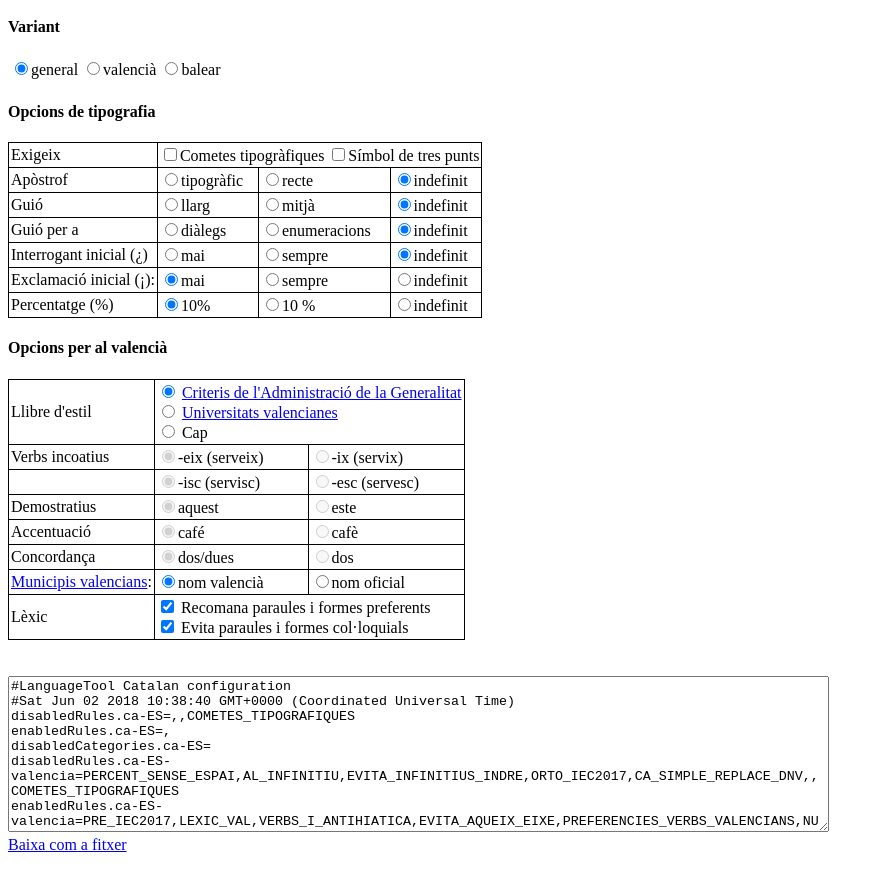
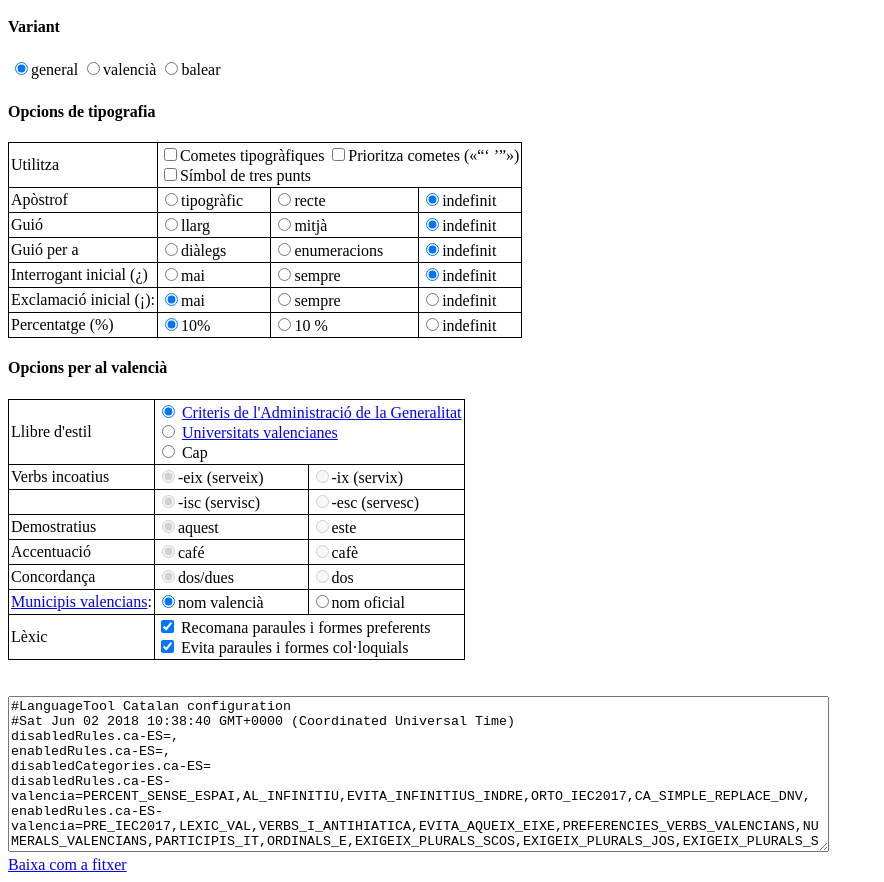
Before and after one commit to jaumeortola/languagetool-catalan-configurator, a plain HTML site: page index.html in a window 1280 px wide. Shown: the part 50-932 px from the top of the page, without its empty margins (0-884 px from the left). Drawn offline with Linux system fonts and the light colour scheme.

Commit message:
completa opcions

```diff
--- a/index.html
+++ b/index.html
@@ -40,10 +40,12 @@
             <h4>Opcions de tipografia</h4>
             <table summary="opcions de tipografia" border="1">
                 <tr>
-                    <td>Exigeix</td>
-                    <td colspan="3"><input type="checkbox">Cometes tipogràfiques
-                        <input type="checkbox">Símbol de tres punts</td>
-
+                    <td>Utilitza</td>
+                    <td colspan="3">
+                        <input type="checkbox" name="cometes_tipografiques" value="cometes_tipografiques" onchange="doit();">Cometes tipogràfiques
+                        <input type="checkbox" name="prioritza_cometes" value="prioritza_cometes" onchange="doit();">Prioritza cometes («“‘ ’”»)<br/>
+                        <input type="checkbox" name="tres_punts" value="cometes_tipografiques" onchange="doit();">Símbol de tres punts<br/>
+                    </td>
                 </tr>
                 <tr>
                     <td>Apòstrof</td>
@@ -125,7 +127,8 @@
                 </tr>
                 <tr>
                     <td>Lèxic</td>
-                    <td colspan="2"><input type="checkbox" name="recomana_preferents" value="recomana_preferents" onchange="doit();" checked> Recomana paraules i formes preferents<br/>
+                    <td colspan="2">
+                        <input type="checkbox" name="recomana_preferents" value="recomana_preferents" onchange="doit();" checked> Recomana paraules i formes preferents<br/>
                         <input type="checkbox" name="evita_colloquials" value="evita_colloquials" onchange="doit();" checked> Evita paraules i formes col·loquials
                     </td>
                 </tr>
--- a/js/languagetool.js
+++ b/js/languagetool.js
@@ -106,22 +106,16 @@ function doit() {
     //if ($("input[name=exclamacio]:checked").val() == "exclamacio_mai") {typo_enabledRules = typo_enabledRules + ",EVITA_EXCLAMACIO_INICIAL"; };
     if ($("input[name=exclamacio]:checked").val() == "exclamacio_sempre") {
         typo_enabledRules = typo_enabledRules + ",CA_UNPAIRED_EXCLAMATION";
-        typo_disabledRules = typo_disabledRules + ",EVITA_EXCLAMACIO_INICIAL";
-    };
+        typo_disabledRules = typo_disabledRules + ",EVITA_EXCLAMACIO_INICIAL"; };
     if ($("input[name=exclamacio]:checked").val() == "exclamacio_indefinit") {typo_disabledRules = typo_disabledRules + ",EVITA_EXCLAMACIO_INICIAL"; };
     //if ($("input[name=percent]:checked").val() == "percent_senseespai") {typo_enabledRules = typo_enabledRules + ",PERCENT_SENSE_ESPAI"; };
     if ($("input[name=percent]:checked").val() == "percent_ambespai") {
         typo_enabledRules = typo_enabledRules + ",PERCENT_AMB_ESPAI";
         typo_disabledRules = typo_disabledRules + ",PERCENT_SENSE_ESPAI";};
     if ($("input[name=percent]:checked").val() == "percent_indefinit") {typo_disabledRules = typo_disabledRules + ",PERCENT_SENSE_ESPAI"; };
-
-    if (!$("input[name=cometes_tipografiques]:checked").val()) {
-        typo_disabledRules = typo_disabledRules + ",COMETES_TIPOGRAFIQUES";
-    };
-
-
-
-
+    if ($("input[name=cometes_tipografiques]:checked").val()) { typo_enabledRules = typo_enabledRules + ",COMETES_TIPOGRAFIQUES"; };
+    if ($("input[name=tres_punts]:checked").val()) { typo_enabledRules = typo_enabledRules + ",PUNTS_SUSPENSIUS"; };
+    if ($("input[name=prioritza_cometes]:checked").val()) { typo_enabledRules = typo_enabledRules + ",PRIORITZAR_COMETES"; };
 
     //Variant principal: general/valecià/balear
     if ($("input[name=variant]:checked").val() == "variant_general") {
```
